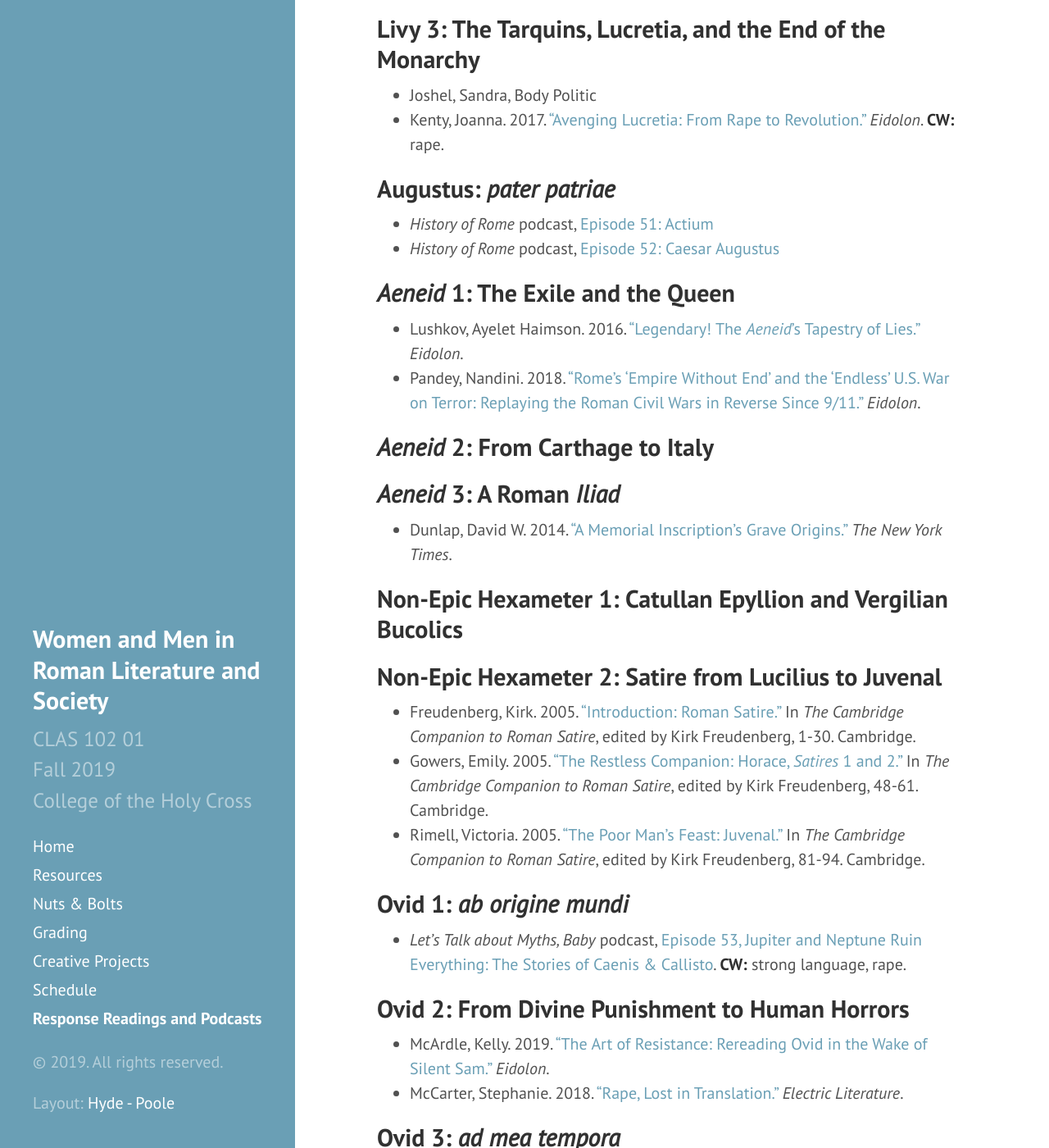
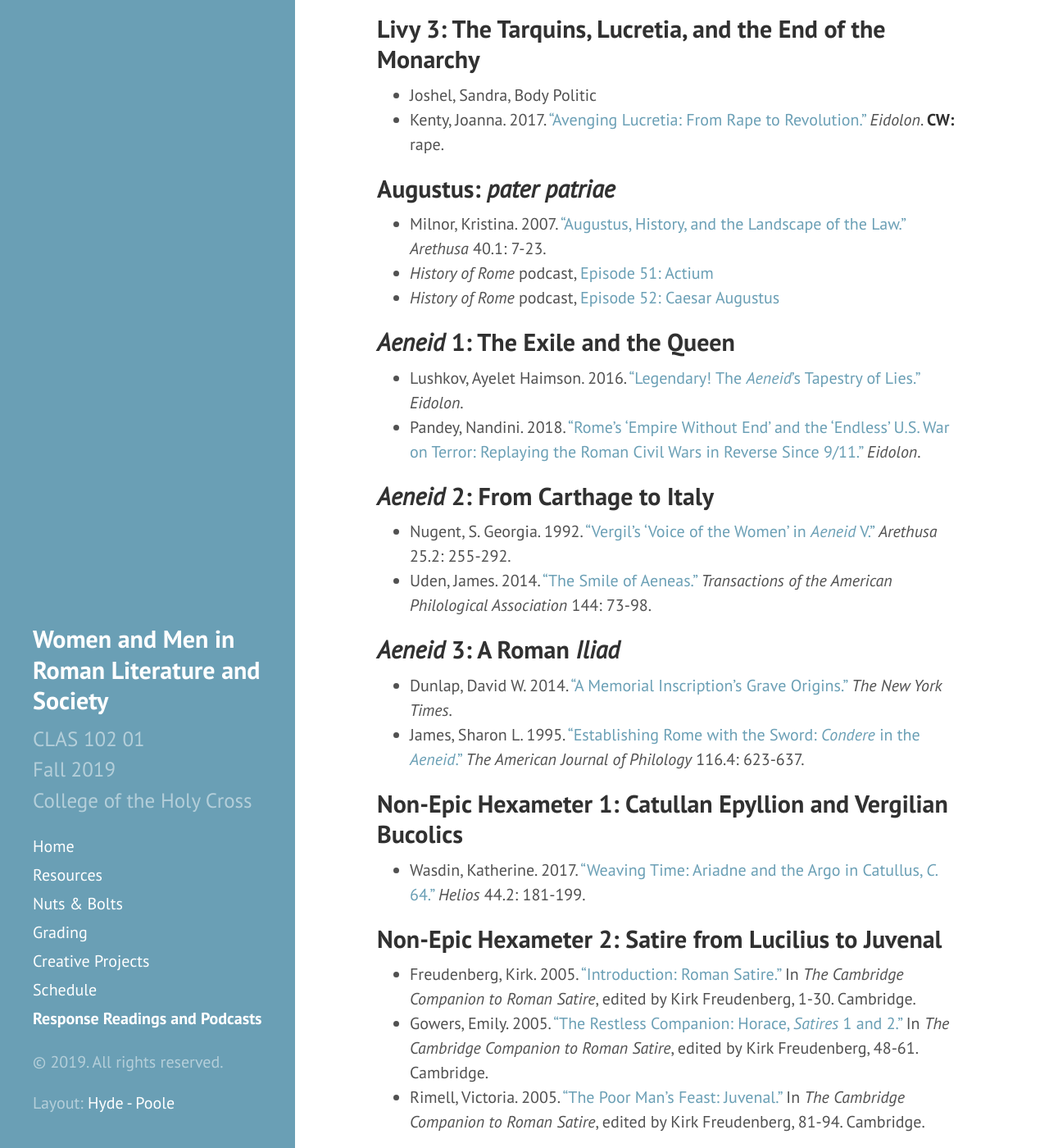
Before and after one commit to DLibatique/CLAS102-F19, a Jekyll site: the page built from 7-response.md, in a window 1280 px wide and 1400 px high, scrolled down 2232 px. Shown: the whole window at 82% size. Built offline with Jekyll 4.4.1, drawn with Linux system fonts in a browser that asks for light colours; comment, search, counter and statistics services are not loaded; some of the changed text lies outside the part shown.

Commit message:
added new readings to many modules

```diff
--- a/7-response.md
+++ b/7-response.md
@@ -62,6 +60,7 @@ Remember that you are allowed to submit up to 4 responses per month in September
 - Kenty, Joanna. 2017. [“Avenging Lucretia: From Rape to Revolution.”](https://eidolon.pub/avenging-lucretia-dd14e936840c) *Eidolon*. **CW:** rape.
 
 ## Augustus: *pater patriae*
+- Milnor, Kristina. 2007. ["Augustus, History, and the Landscape of the Law."](https://drive.google.com/file/d/1_uwoSN2OoBzaKZX0sncZGpN0hg9Qo2sU/view?usp=sharing) *Arethusa* 40.1: 7-23.
 - *History of Rome* podcast, [Episode 51: Actium](https://podcasts.google.com/?feed=aHR0cDovL2hpc3RvcnlvZnJvbWUubGlic3luLmNvbS9yc3M%3D&episode=Yjc1Mzg5YTJlY2I3ZjU3NTBlNWNjMDczNTA5MmFiYjE%3D&hl=en)
 - *History of Rome* podcast, [Episode 52: Caesar Augustus](https://podcasts.google.com/?feed=aHR0cDovL2hpc3RvcnlvZnJvbWUubGlic3luLmNvbS9yc3M%3D&episode=ZWNlZGFlMTE1MjViZjg0NDBjNmRhM2Y1NWZhNmI1Zjc%3D&hl=en)
 
@@ -70,13 +69,16 @@ Remember that you are allowed to submit up to 4 responses per month in September
 - Pandey, Nandini. 2018. [“Rome’s ‘Empire Without End’ and the ‘Endless’ U.S. War on Terror: Replaying the Roman Civil Wars in Reverse Since 9/11.”](https://eidolon.pub/romes-empire-without-end-and-the-endless-u-s-war-on-terror-5c39ee3d0c66) *Eidolon*.
 
 ## *Aeneid* 2: From Carthage to Italy
-<!-- James' article on Aeneas' smile? -->
+- Nugent, S. Georgia. 1992. ["Vergil's 'Voice of the Women' in *Aeneid* V."](https://drive.google.com/file/d/1_yur5eRdTc5bSVsumw7KkEoaYjvbiqMr/view?usp=sharing) *Arethusa* 25.2: 255-292.
+- Uden, James. 2014. ["The Smile of Aeneas."](https://drive.google.com/file/d/1_83slyWFrtsmYJm6Df5q4euEyarMPwEM/view?usp=sharing) *Transactions of the American Philological Association* 144: 73-98.
 
 ## *Aeneid* 3: A Roman *Iliad*
 - Dunlap, David W. 2014. [“A Memorial Inscription’s Grave Origins.”](https://www.nytimes.com/2014/04/03/nyregion/an-inscription-taken-out-of-poetic-context-and-placed-on-a-9-11-memorial.html) *The New York Times*.
+- James, Sharon L. 1995. ["Establishing Rome with the Sword: *Condere* in the *Aeneid*."](https://drive.google.com/file/d/1_nPHVvNvU8qslzW_3vsQ79zGlDr1LUPP/view?usp=sharing) *The American Journal of Philology* 116.4: 623-637.
 
 ## Non-Epic Hexameter 1: Catullan Epyllion and Vergilian Bucolics
-<!-- ?? -->
+- Wasdin, Katherine. 2017. ["Weaving Time: Ariadne and the Argo in Catullus, *C.* 64."](https://drive.google.com/file/d/1a7gBz1AALfDqy-WOvdpAbrh__3GAuUkl/view?usp=sharing) *Helios* 44.2: 181-199.
+<!-- Eclogues? -->
 
 ## Non-Epic Hexameter 2: Satire from Lucilius to Juvenal
 - Freudenberg, Kirk. 2005. [“Introduction: Roman Satire.”](https://drive.google.com/file/d/1_AdqyzHm7eH2dA-pPWL0cz7EyFBSI0-0/view?usp=sharing) In *The Cambridge Companion to Roman Satire*, edited by Kirk Freudenberg, 1-30. Cambridge.
@@ -108,9 +110,10 @@ Remember that you are allowed to submit up to 4 responses per month in September
 - Trinacty, Christopher. 2015. ["Senecan tragedy."](https://drive.google.com/file/d/18LUJjSlNTltHJF7h-NQ8dfmNQ0ltot7L/view?usp=sharing) In *The Cambridge Companion to Seneca*, edited by Shadi Bartsch and Alessandro Schiesaro, 29-40. Cambridge.
 
 ## Imperial Biography: Suetonius’ *Nero* and the *Lives of the Caesars*
-<!-- Vout chapter? ILL incoming -->
+- Curry, Susan. 2014. ["Nero *Quadripes*: Animalizing the Emperor in Suetonius's *Nero*."](https://drive.google.com/file/d/1_tKSnMHmgLBGhNyVM9VPec5kg2HNzPBb/view?usp=sharing) *Arethusa* 47: 197-230.
 
 ## Imperial Historiography: Tacitus and How to Survive a Tyrant
+- Haynes, Holly. 2006. ["Survival and Memory in the *Agricola*."](https://drive.google.com/file/d/1_v1qB-ESCUiUxk758VNWlGIXmhv9X2Sg/view?usp=sharing) *Arethusa* 39.2: 149-170.
 - Blair, Stephen. 2017. [“Erasing History? The Roman Way to Memorialize a Painful Past.”](https://eidolon.pub/erasing-history-fccc4c547ca8) *Eidolon*.
 - *The History of Rome* podcast, [Episode 75: The Forgotten Son](https://podcasts.google.com/?feed=aHR0cDovL2hpc3RvcnlvZnJvbWUubGlic3luLmNvbS9yc3M%3D&episode=MWQwODM0NWI1Yjg0MTIwYzJlM2FmMzY3YWQyY2NmN2I%3D&hl=en)
 
```
Also changed, not shown: other parts of 7-response.md (+1 -3 lines).
